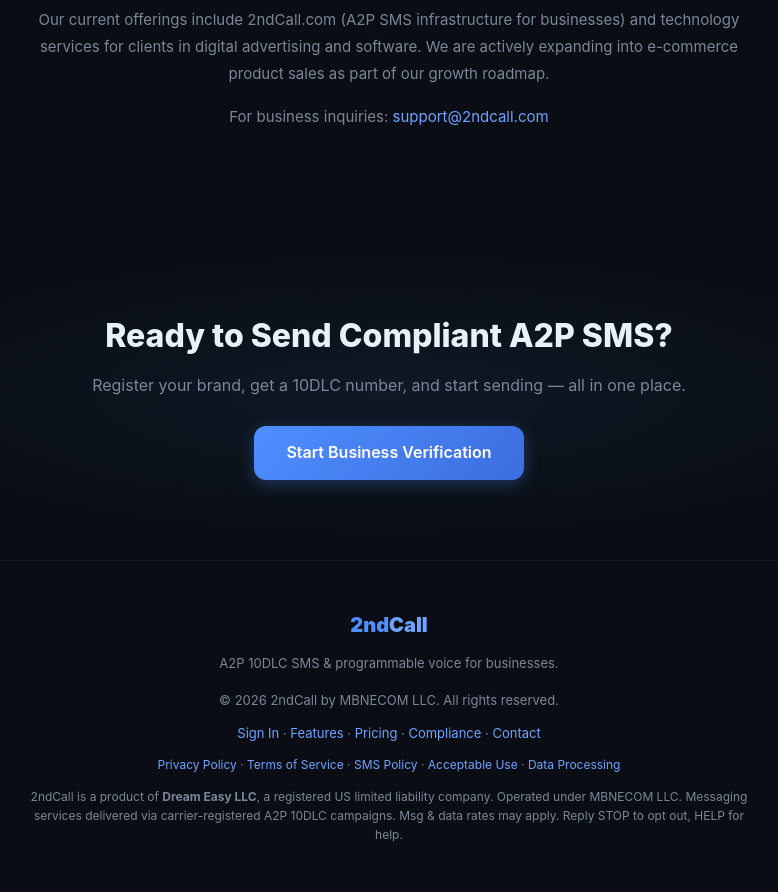
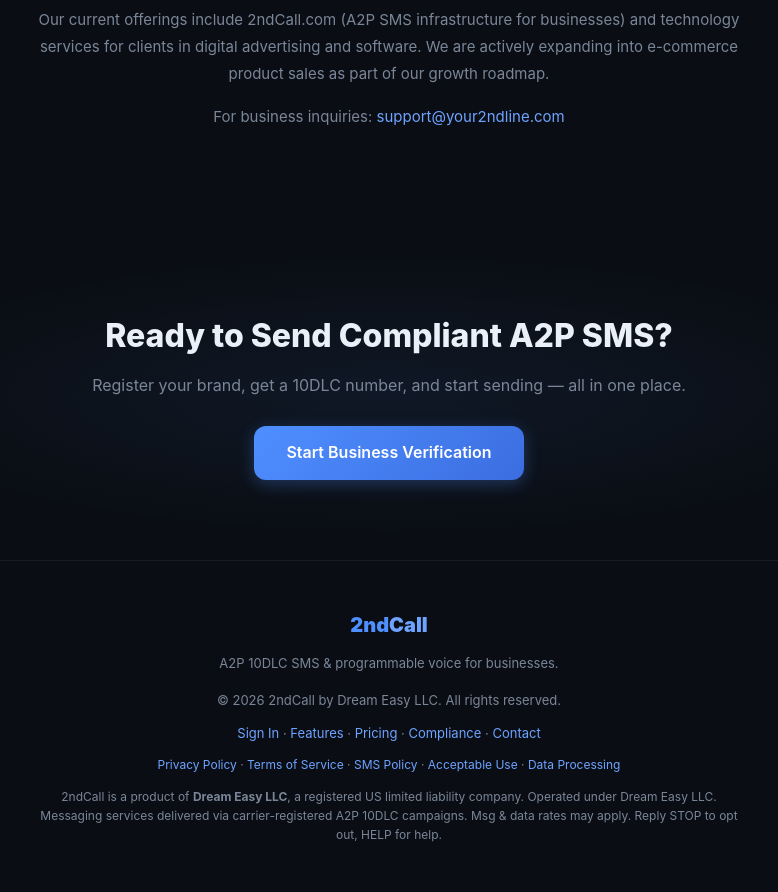
Before and after one commit to muhammad289800/2ndcall.com, a Flask app: page / in a window 1280 px wide. Shown: the part 4662-5554 px from the top of the page, without its empty margins (251-1029 px from the left). Run offline with Flask 3, Linux system fonts and the light colour scheme.

Commit message:
Replace MBNECOM LLC with Dream Easy LLC; update contact emails to your2ndline.com

```diff
--- a/non_voip_numbers_app/legal.py
+++ b/non_voip_numbers_app/legal.py
@@ -7,15 +7,15 @@
 from __future__ import annotations
 
 EFFECTIVE_DATE = "April 15, 2026"
-CONTACT_EMAIL = "support@2ndcall.com"
-LEGAL_EMAIL = "legal@2ndcall.com"
-ABUSE_EMAIL = "abuse@2ndcall.com"
-OPERATOR = "MBNECOM LLC"
+CONTACT_EMAIL = "support@your2ndline.com"
+LEGAL_EMAIL = "legal@your2ndline.com"
+ABUSE_EMAIL = "abuse@your2ndline.com"
+OPERATOR = "Dream Easy LLC"
 
 
 PRIVACY_HTML = """
 <h2>1. Who we are</h2>
-<p>2ndCall is an Application-to-Person (A2P) SMS and programmable voice platform operated by MBNECOM LLC (\u201cwe\u201d, \u201cus\u201d, \u201c2ndCall\u201d). This Privacy Policy explains what information we collect, how we use it, and the choices you have.</p>
+<p>2ndCall is an Application-to-Person (A2P) SMS and programmable voice platform operated by Dream Easy LLC (\u201cwe\u201d, \u201cus\u201d, \u201c2ndCall\u201d). This Privacy Policy explains what information we collect, how we use it, and the choices you have.</p>
 
 <h2>2. Information we collect</h2>
 <h3>Account information</h3>
@@ -74,7 +74,7 @@
 <p>We encrypt data in transit with TLS 1.2+, hash passwords with scrypt, and restrict production database access to named operators. No system is perfectly secure \u2014 please report suspected vulnerabilities to <a href="mailto:{abuse_email}">{abuse_email}</a>.</p>
 
 <h2>8. Contact</h2>
-<p>MBNECOM LLC \u2014 Privacy inquiries: <a href="mailto:{legal_email}">{legal_email}</a>. Abuse reports: <a href="mailto:{abuse_email}">{abuse_email}</a>.</p>
+<p>Dream Easy LLC \u2014 Privacy inquiries: <a href="mailto:{legal_email}">{legal_email}</a>. Abuse reports: <a href="mailto:{abuse_email}">{abuse_email}</a>.</p>
 """.format(legal_email=LEGAL_EMAIL, abuse_email=ABUSE_EMAIL)
 
 
@@ -108,10 +108,10 @@
 <p>2ndCall is provided \u201cas is\u201d without warranties of any kind, express or implied. We do not guarantee uninterrupted service, delivery of any specific message, or any particular throughput.</p>
 
 <h2>7. Limitation of liability</h2>
-<p>To the fullest extent permitted by law, MBNECOM LLC will not be liable for any indirect, incidental, consequential, or punitive damages. Our total liability is limited to the fees you paid us in the 12 months preceding the claim.</p>
+<p>To the fullest extent permitted by law, Dream Easy LLC will not be liable for any indirect, incidental, consequential, or punitive damages. Our total liability is limited to the fees you paid us in the 12 months preceding the claim.</p>
 
 <h2>8. Indemnification</h2>
-<p>You will indemnify and hold harmless MBNECOM LLC from any claims arising out of your use of the service, your content, your failure to obtain consent, or your violation of these Terms or applicable law \u2014 including carrier fines and TCPA claims.</p>
+<p>You will indemnify and hold harmless Dream Easy LLC from any claims arising out of your use of the service, your content, your failure to obtain consent, or your violation of these Terms or applicable law \u2014 including carrier fines and TCPA claims.</p>
 
 <h2>9. Governing law</h2>
 <p>These Terms are governed by the laws of the State of Delaware, USA, without regard to conflict-of-laws principles. Disputes will be resolved in the state or federal courts located in New Castle County, Delaware.</p>
@@ -120,7 +120,7 @@
 <p>We may update these Terms from time to time. Material changes will be communicated by email. Continued use after the effective date constitutes acceptance.</p>
 
 <h2>11. Contact</h2>
-<p>MBNECOM LLC \u2014 <a href="mailto:{legal_email}">{legal_email}</a>.</p>
+<p>Dream Easy LLC \u2014 <a href="mailto:{legal_email}">{legal_email}</a>.</p>
 """.format(legal_email=LEGAL_EMAIL)
 
 
@@ -214,7 +214,7 @@
 
 DPA_HTML = """
 <div class="callout">
-  This Data Processing Addendum (\u201cDPA\u201d) forms part of the Terms of Service between you (\u201cController\u201d) and MBNECOM LLC (\u201cProcessor\u201d). It applies when you process personal data of individuals in the EEA, UK, or other jurisdictions requiring a DPA.
+  This Data Processing Addendum (\u201cDPA\u201d) forms part of the Terms of Service between you (\u201cController\u201d) and Dream Easy LLC (\u201cProcessor\u201d). It applies when you process personal data of individuals in the EEA, UK, or other jurisdictions requiring a DPA.
 </div>
 
 <h2>1. Subject matter</h2>
--- a/non_voip_numbers_app/templates/landing.html
+++ b/non_voip_numbers_app/templates/landing.html
@@ -328,7 +328,7 @@
   <div style="max-width:720px;margin:0 auto;text-align:center;color:var(--muted);font-size:15px;line-height:1.8;">
     <p>2ndCall is a product of <strong style="color:var(--fg);">Dream Easy LLC</strong> — a US limited liability company registered in the State of Wyoming. We build communication technology tools and digital platforms for individuals and businesses.</p>
     <p style="margin-top:16px;">Our current offerings include 2ndCall.com (A2P SMS infrastructure for businesses) and technology services for clients in digital advertising and software. We are actively expanding into e-commerce product sales as part of our growth roadmap.</p>
-    <p style="margin-top:16px;">For business inquiries: <a href="mailto:support@2ndcall.com">support@2ndcall.com</a></p>
+    <p style="margin-top:16px;">For business inquiries: <a href="mailto:support@your2ndline.com">support@your2ndline.com</a></p>
   </div>
 </section>
 
@@ -343,13 +343,13 @@
 <footer class="footer">
   <div class="footer-logo">2nd<span style="color:var(--accent-h)">Call</span></div>
   <p style="margin-bottom:16px;">A2P 10DLC SMS &amp; programmable voice for businesses.</p>
-  <p>&copy; 2026 2ndCall by MBNECOM LLC. All rights reserved.</p>
+  <p>&copy; 2026 2ndCall by Dream Easy LLC. All rights reserved.</p>
   <p style="margin-top:12px;">
     <a href="/app">Sign In</a> &middot;
     <a href="#features">Features</a> &middot;
     <a href="#pricing">Pricing</a> &middot;
     <a href="#compliance">Compliance</a> &middot;
-    <a href="mailto:support@2ndcall.com">Contact</a>
+    <a href="mailto:support@your2ndline.com">Contact</a>
   </p>
   <p style="margin-top:12px;font-size:12px;">
     <a href="/privacy">Privacy Policy</a> &middot;
@@ -359,7 +359,7 @@
     <a href="/dpa">Data Processing</a>
   </p>
   <p style="margin-top:12px;font-size:12px;color:var(--muted);max-width:720px;margin-left:auto;margin-right:auto;">
-    2ndCall is a product of <strong>Dream Easy LLC</strong>, a registered US limited liability company. Operated under MBNECOM LLC. Messaging services delivered via carrier-registered A2P 10DLC campaigns. Msg &amp; data rates may apply. Reply STOP to opt out, HELP for help.
+    2ndCall is a product of <strong>Dream Easy LLC</strong>, a registered US limited liability company. Operated under Dream Easy LLC. Messaging services delivered via carrier-registered A2P 10DLC campaigns. Msg &amp; data rates may apply. Reply STOP to opt out, HELP for help.
   </p>
 </footer>
 
--- a/non_voip_numbers_app/templates/legal.html
+++ b/non_voip_numbers_app/templates/legal.html
@@ -4,7 +4,7 @@
   <meta charset="UTF-8" />
   <meta name="viewport" content="width=device-width, initial-scale=1.0" />
   <title>{{ title }} — 2ndCall</title>
-  <meta name="description" content="{{ title }} for 2ndCall, the A2P 10DLC SMS and programmable voice platform operated by MBNECOM LLC." />
+  <meta name="description" content="{{ title }} for 2ndCall, the A2P 10DLC SMS and programmable voice platform operated by Dream Easy LLC." />
   <meta name="robots" content="index, follow" />
   <style>
     *, *::before, *::after { box-sizing: border-box; margin: 0; padding: 0; }
@@ -46,11 +46,11 @@
   </nav>
   <main>
     <h1>{{ title }}</h1>
-    <p class="meta">Effective {{ effective_date }} &middot; Operator: MBNECOM LLC &middot; Contact: <a href="mailto:{{ contact_email }}">{{ contact_email }}</a></p>
+    <p class="meta">Effective {{ effective_date }} &middot; Operator: Dream Easy LLC &middot; Contact: <a href="mailto:{{ contact_email }}">{{ contact_email }}</a></p>
     {{ body | safe }}
   </main>
   <footer>
-    &copy; 2026 MBNECOM LLC &middot;
+    &copy; 2026 Dream Easy LLC &middot;
     <a href="/">Home</a>
     <a href="/privacy">Privacy</a>
     <a href="/terms">Terms</a>
```
